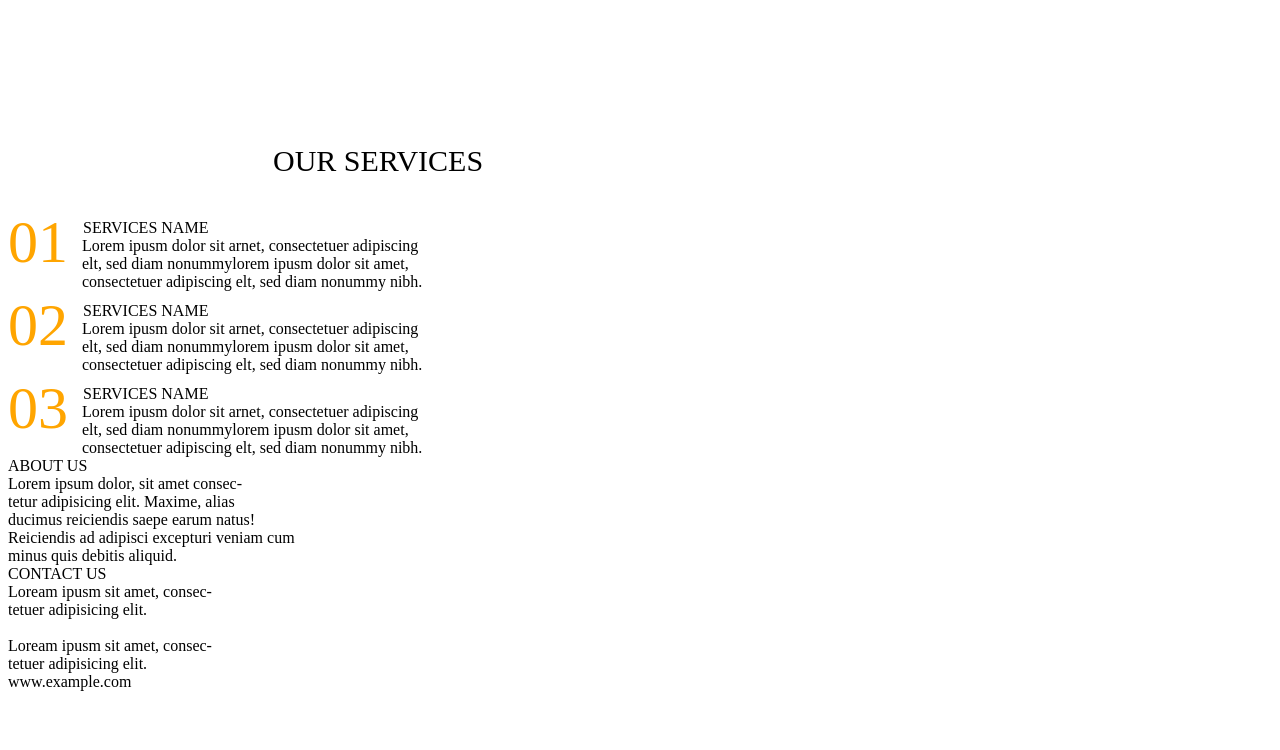
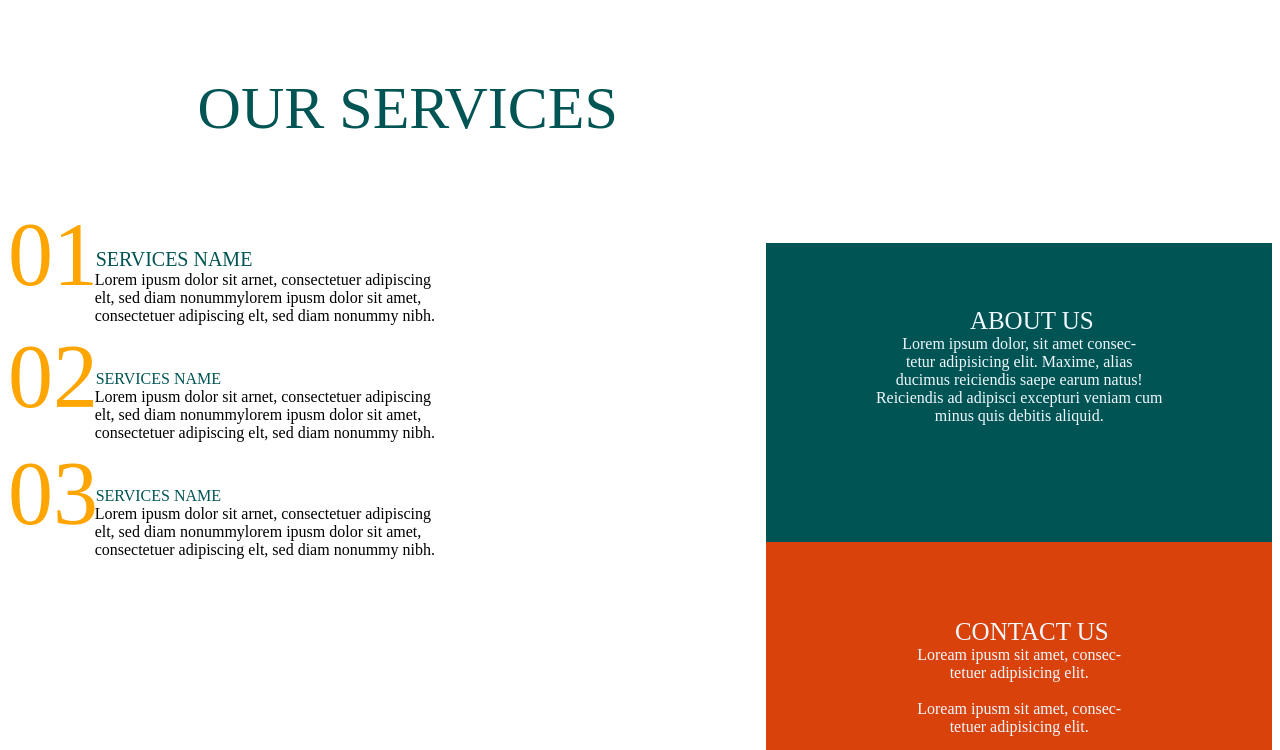
Before and after one commit to mrpatel8803/company-layout, a plain HTML site: page index.html in a window 1280 px wide. Shown: the part 1290-2040 px from the top of the page. Before the commit the page ends 1989 px from the top, so only its background shows below. Drawn offline with Linux system fonts and the light colour scheme.

Commit message:
this is a final layout of company's layout.
this is a final layout of company's layout.

```diff
--- a/index.css
+++ b/index.css
@@ -16,55 +16,63 @@
 }
 .center_text{
     margin-top: 6%;
-    margin-left: 113px;
-    font-size: 30;
+    padding-left: 15%;
+    font-size: 60;
     color: rgb(0,84,84);
 
 }
 
 .font_1{
     color: orange;
-    font-size: 60;
+    font-size: 90;
+
 }
 
 .tag_1{
     margin-top: -58px;
     margin-left: 75px;
     color: rgb(0,84,84);
+    padding-left: 1%;
+    font-size: 20px;
 }
 
 .center_pare_1{
     margin-left: 74px;
+    padding-left: 1%;
 }
 
 .font_2{
     color: orange;
-    font-size: 60;
+    font-size: 90;
 }
 
 .tag_2{
     margin-top: -58px;
     margin-left: 75px;
     color: rgb(0,84,84);
+    padding-left: 1%;
 }
 
 .center_pare_2{
     margin-left: 74px;
+    padding-left: 1%;
 }
 
 .font_3{
     color: orange;
-    font-size: 60;
+    font-size: 90;
 }
 
 .tag_3{
     margin-top: -58px;
     margin-left: 75px;
     color: rgb(0,84,84);
+    padding-left: 1%;
 }
 
 .center_pare_3{
     margin-left: 74px;
+    padding-left: 1%;
 }
 
 .heading_1{
@@ -126,7 +134,8 @@
 
 .right_2{
     margin-left: 60%;
-    padding-top: 5%;
+    padding-top: 2%;
+    padding-bottom: 2%;
     height: 30%;
     width: 40%;
     text-align: center;
@@ -142,9 +151,10 @@
 
 .right_3{
     margin-left: 60%;
-    margin-top: 3%;
     padding-top: 5%;
-    height: 30%;
+    padding-bottom: 5%;
+    font-size: 40px;
+    height: 10%;
     width: 40%;
     text-align: center;
     background-color: gray;
--- a/index.html
+++ b/index.html
@@ -1,7 +1,7 @@
 <html>
     <head>
         <title>COMPANY</title>
-        <link rel="stylesheet" href="layout2.css">
+        <link rel="stylesheet" href="./index.css">
     </head>
     <body>
 
@@ -21,7 +21,7 @@
                 </h2>
             </div>
             <div class="main_image">
-                <img src="C:\Users\hp\Desktop\layout 2\assets\image\main_img.jpg" style="width: 101%; margin-top: 42px;height: 152%;" alt="main image not found">
+                <img src="./assets/image/WhatsApp Image 2023-02-15 at 10.30.07 AM.jpeg" style="width: 101%; margin-top: 42px;height: 152%;" alt="main image not found">
             </div>
             <div class="text_2">
                 WE ARE<br>
@@ -56,7 +56,7 @@
             consectetuer adipiscing elt, sed diam nonummy nibh.
 
         </div>
-        <div class="font_2">
+        <div class="font_2" >
             02
         </div>
         <div class="tag_2">
```
